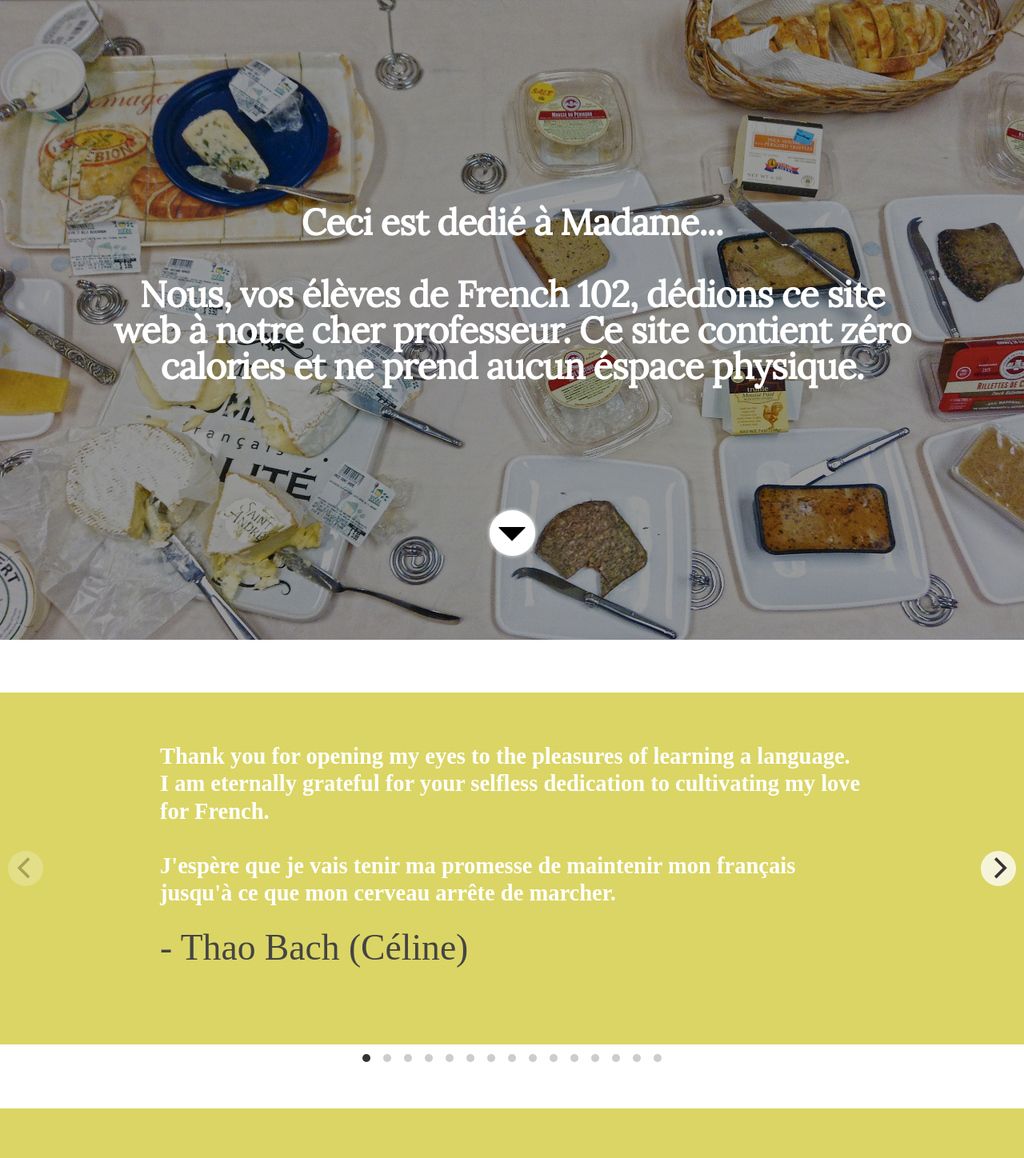
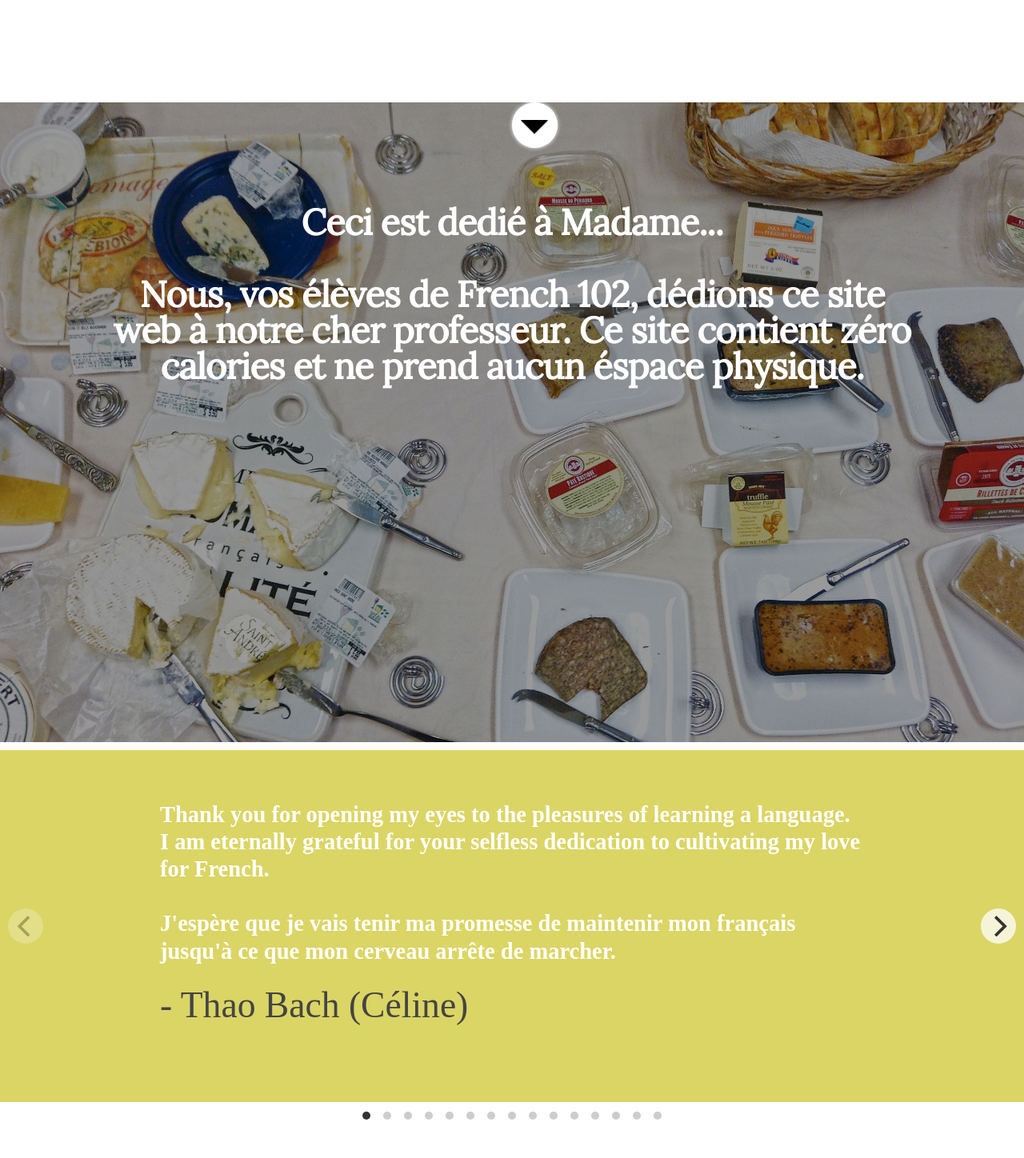
Before and after one commit to ttbach/MadamHA, a PHP site: page / in a window 1280 px wide. Shown: the whole page at 80% size. Before the commit the page ends 1386 px from the top, so only its background shows below. Run offline with PHP 8.4, Linux system fonts and the light colour scheme; some libraries are stand-ins or nearby versions; some web fonts are replaced.

Commit message:
Added image background to fix scaling error

```diff
--- a/css/index.css
+++ b/css/index.css
@@ -8,6 +8,16 @@
     To make image not stretch, see here"
     https://css-tricks.com/how-to-resizeable-background-image/
     */
+}
+
+#cheese{
+    background: url(../cheese.jpg) no-repeat center center fixed;
+    -webkit-background-size: cover;
+    -moz-background-size: cover;
+    -o-background-size: cover;
+    background-size: cover;
+    height: 100vh;
+    z-index: -1;
 }
 
 #cheese p{
@@ -33,14 +43,20 @@
     text-align: center;
 }
 
+section{
+    margin-left: 50%;
+    margin-top: 10%;
+}
 
 /* the wrapper element that will become the outer circle */
 .arw-wrap {
-  position:relative;
+/*  position:relative;*/
   z-index:1;
+/*
   left:50%;
   top: -30em;
   margin-left:-5em;
+*/
   background: white;
   width: 10em;
   height: 10em;
@@ -98,6 +114,7 @@
 
 #content{
     font-family: 'Cambo', serif; !important;
+    top: 10px;
 }
 
 /* More hero carousel*/
--- a/index.html
+++ b/index.html
@@ -15,9 +15,9 @@
   <body>
 
       <div id="cheese">
-          <img src="cheese.jpg">
-              <p>Ceci est dedié à Madame...<br><br>
-              Nous, vos élèves de French 102, dédions ce site web à notre cher professeur. Ce site contient zéro calories et ne prend aucun éspace physique.</p>
+<!--          <img src="cheese.jpg"> -->
+          <p>Ceci est dedié à Madame...<br><br>
+          Nous, vos élèves de French 102, dédions ce site web à notre cher professeur. Ce site contient zéro calories et ne prend aucun éspace physique.</p>
           <section class="main">
               <a class="arw-wrap" href="#content">
                 <span class="arw"></span>
```
